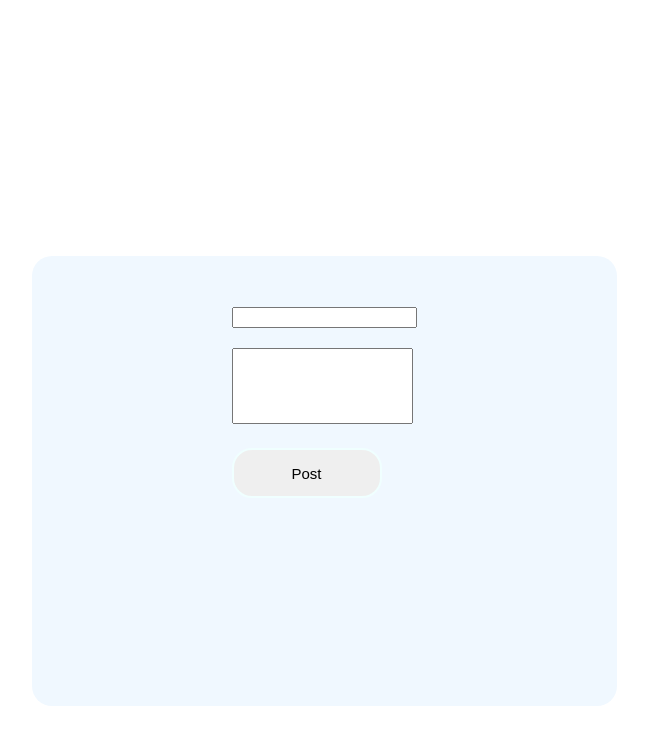
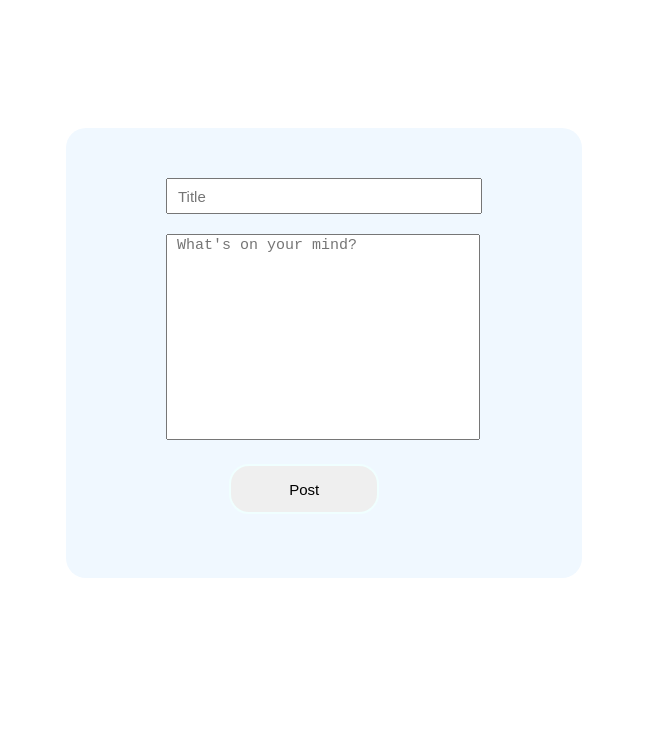
Before and after one commit to andredsouza1105/social_media_althaf_andre, a React (Create React App) app in the folder social_media_app/: page / in a window 1280 px wide. Shown: the top 744 px of the page, without its empty margins (316-964 px from the left). Built offline with nearby package versions, Linux system fonts and the light colour scheme.

Commit message:
new post updates

```diff
--- a/social_media_app/src/css/newPost.css
+++ b/social_media_app/src/css/newPost.css
@@ -3,23 +3,30 @@
     max-width: fit-content;
     margin-left: auto;
     margin-right: auto;
-    margin-top:20%;
+    margin-top:10%;
     height:400px;
     width:400px;
     padding-top:50px;
-    padding-left:200px;
-    padding-right:200px;
+    padding-left:100px;
+    padding-right:100px;
     border-radius: 20px;
 }
 
 .titleTF{
     margin-bottom: 20px;
+    width: 300px;
+    height: 30px;
+    padding-left:10px;
+    font-size:15px;
 }
 
 .postBody{
     margin-bottom:20px;
     resize: none;
-    height:70px;
+    height:200px;
+    width: 300px;
+    font-size:15px;
+    padding-left:10px;
 }
 
 .postButton{
@@ -28,4 +35,5 @@
     height:50px;
     width: 150px;
     font-size: 15px;
+    margin-left:20%;
 }
--- a/social_media_app/src/newPost.js
+++ b/social_media_app/src/newPost.js
@@ -3,8 +3,8 @@ import './css/newPost.css';
 
 function newPost() {
   return <div class="container">
-    <input type="text" class="titleTF"></input> <br/>
-    <textarea class="postBody"></textarea> <br/>
+    <input type="text" class="titleTF" placeholder="Title"></input> <br/>
+    <textarea class="postBody" placeholder="What's on your mind?"></textarea> <br/>
     <button class="postButton">Post</button>
   </div>;
 }
```
